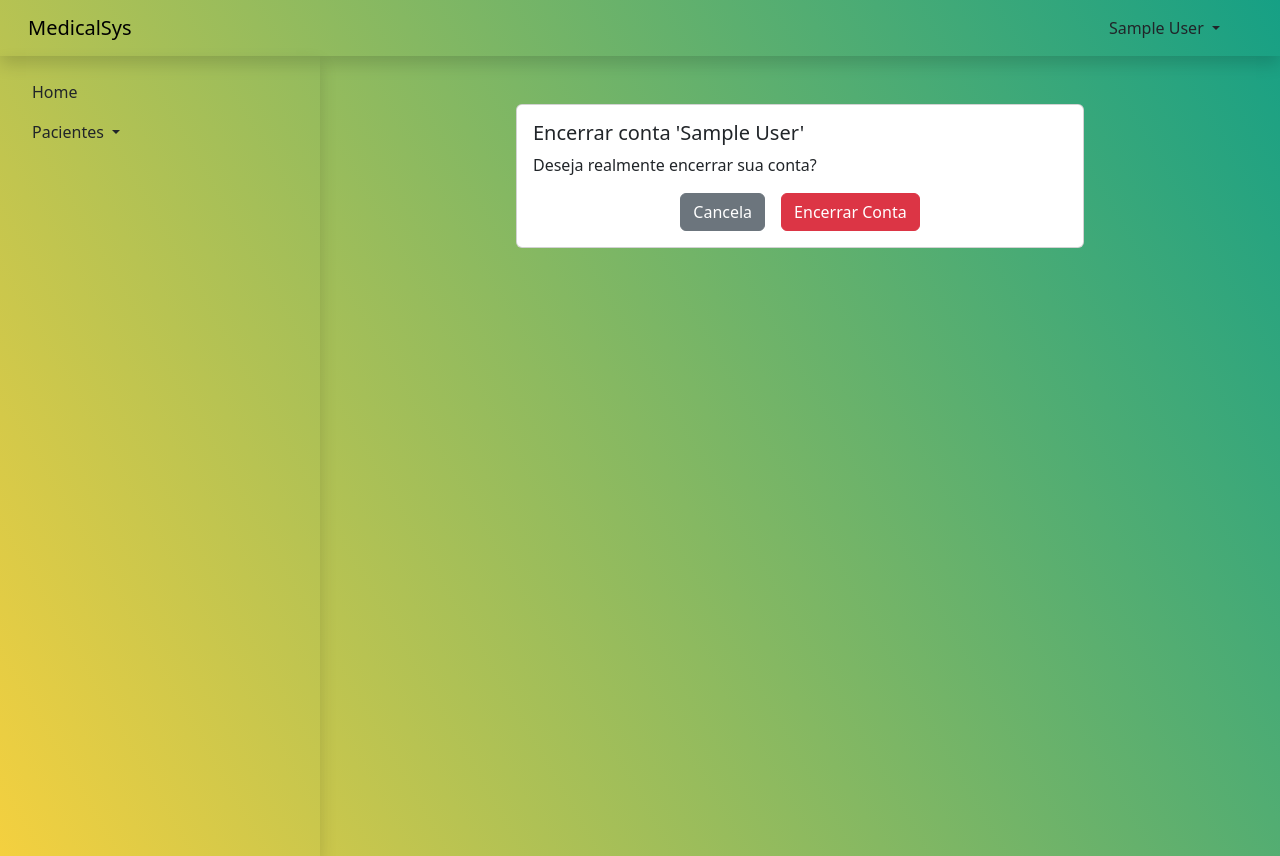
After one commit to victor-azevedo/desafio-medicalsys, a Django app: page /users/delete in a window 1280 px wide. The commit adds this page. Run offline with Django 4.2, Linux system fonts and the light colour scheme; the visitor is signed in with stand-in values (Sample User, id 1).

Commit message:
feat: add user delete

```diff
--- /dev/null
+++ b/medicalsys/templates/users/delete.html
@@ -0,0 +1,22 @@
+{% extends 'base_dashboard.html' %}
+{% block dashboard_content %}
+
+<div class="row justify-content-center">
+  <div class="col-sm-8 col-sm-6">
+    <div class="card">
+      <div class="card-body">
+        <h5 class="card-title">Encerrar conta '{{user.name}}'</h5>
+        <p class="card-text">Deseja realmente encerrar sua conta?</p>
+        <div class="d-flex justify-content-center gap-3">
+          <a href="{% url 'edit_user' %}" class="btn btn-secondary">Cancela</a>
+          <form action="{% url 'delete_user' %}" method="POST">
+            {% csrf_token %}
+            <button type="submit" class="btn btn-danger">Encerrar Conta</button>
+          </form>
+        </div>
+      </div>
+    </div>
+  </div>
+</div>
+
+{% endblock dashboard_content %}
--- a/medicalsys/users/urls.py
+++ b/medicalsys/users/urls.py
@@ -1,10 +1,11 @@
 from django.urls import path
-from users.views import edit_user, home, login, logout, register
+from users.views import delete_user, edit_user, home, login, logout, register
 
 urlpatterns = [
     path('users/login', login, name='login'),
     path('users/register', register, name='register'),
     path('users/logout', logout, name='logout'),
     path('users/edit', edit_user, name='edit_user'),
+    path('users/delete', delete_user, name='delete_user'),
     path('', home, name='home'),
 ]
--- a/medicalsys/users/views.py
+++ b/medicalsys/users/views.py
@@ -139,6 +139,18 @@ def edit_user(request):
         return render(request, 'users/edit.html', context)
 
 
+@login_required
+def delete_user(request):
+    user = request.user
+    if request.method == 'POST':
+        user.delete()
+        messages.success(request, 'Conta encerrada com sucesso!')
+        return redirect('home')
+
+    else:
+        return render(request, 'users/delete.html')
+
+
 def checkPasswordFormOrRedirect(request, password, password_confirm):
     if password != password_confirm:
         messages.error(request, 'Senhas devem ser iguais!')
```
Also changed, not shown: medicalsys/templates/users/edit.html (+11 -16 lines).
